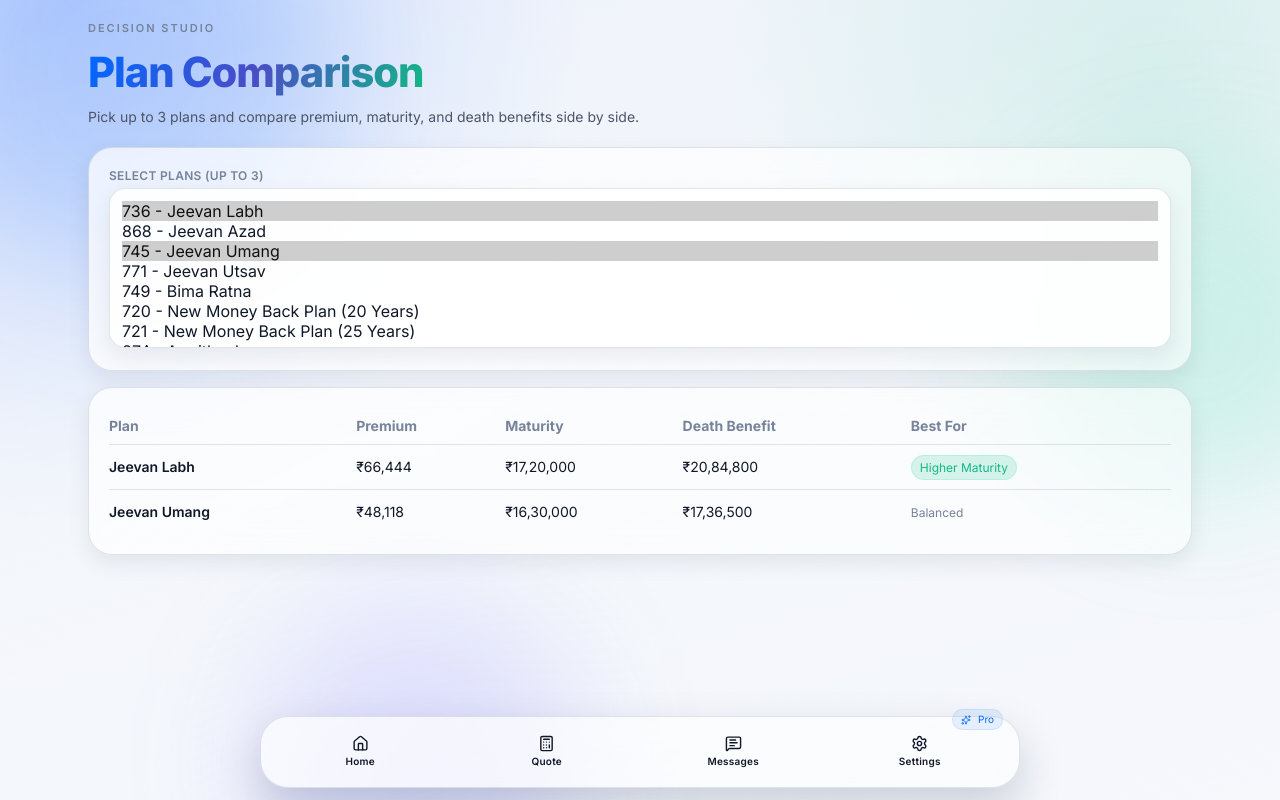
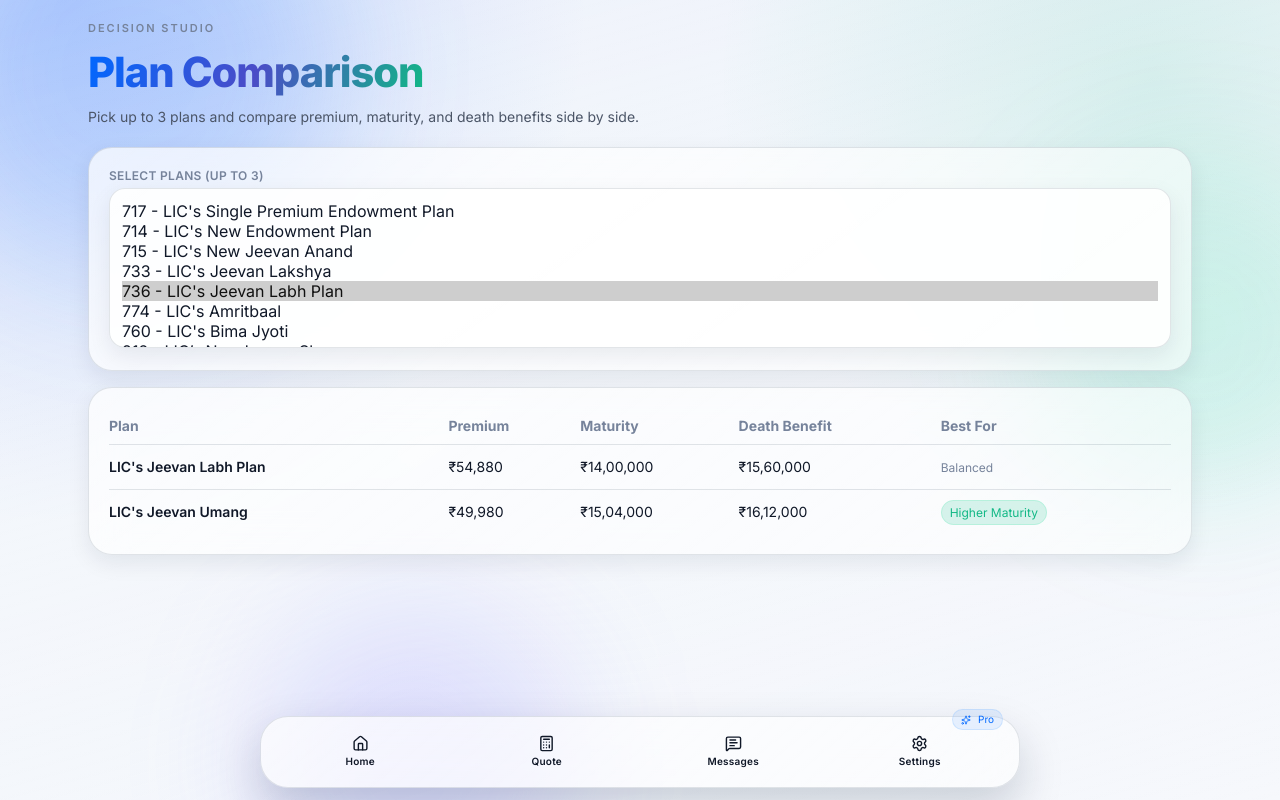
Before and after one commit to Kutral/Lic, a React (Vite) app: page /#/compare in a window 1280 px wide. Built offline with nearby package versions, Linux system fonts and the light colour scheme.

Commit message:
feat: refresh active LIC plans by category and improve plan picker UI

```diff
--- a/src/data/plans.ts
+++ b/src/data/plans.ts
@@ -1,4 +1,4 @@
-import type { LICPlan } from '../types'
+import type { LICPlan, PlanType } from '../types'
 
 const modeRebates = {
   yearly: 0.02,
@@ -7,19 +7,19 @@
   monthlySSS: -0.05,
 } as const
 
-export const plans: LICPlan[] = [
-  {
-    planNo: 736,
-    name: 'Jeevan Labh',
-    type: 'endowment',
+const defaultsByType: Record<
+  PlanType,
+  Pick<LICPlan, 'minAge' | 'maxAge' | 'minTerm' | 'maxTerm' | 'minSA' | 'maxSA' | 'premiumRates' | 'bonusRate' | 'gstCategory' | 'rebates' | 'riders'>
+> = {
+  endowment: {
     minAge: 8,
-    maxAge: 59,
-    minTerm: 16,
-    maxTerm: 25,
-    minSA: 200000,
-    maxSA: 10000000,
-    premiumRates: { '30': { '16': 69.8, '21': 54.5, '25': 47.4 } },
-    bonusRate: 45,
+    maxAge: 60,
+    minTerm: 10,
+    maxTerm: 35,
+    minSA: 100000,
+    maxSA: 50000000,
+    premiumRates: { '30': { '20': 58 } },
+    bonusRate: 40,
     gstCategory: 'life',
     rebates: {
       highSA: [
@@ -28,46 +28,16 @@
       ],
       mode: { ...modeRebates },
     },
-    riders: ['Accidental Benefit Rider', 'Term Rider'],
-    loyaltyAdditionRate: 0,
-    description: 'Limited premium endowment with reversionary bonus and FAB eligibility.',
-    features: ['Limited premium', 'Participating', 'Maturity + bonus'],
-    isActive: true,
-    lastVerified: '2026-02-18',
-    sourceRefs: ['https://licindia.in/web/guest/jeevan-labh-plan-no-736'],
+    riders: ['Accidental Benefit Rider', 'New Term Assurance Rider'],
   },
-  {
-    planNo: 868,
-    name: 'Jeevan Azad',
-    type: 'endowment',
-    minAge: 90 / 12,
-    maxAge: 50,
-    minTerm: 15,
-    maxTerm: 20,
+  wholelife: {
+    minAge: 0,
+    maxAge: 65,
+    minTerm: 12,
+    maxTerm: 35,
     minSA: 200000,
-    maxSA: 500000,
-    premiumRates: { '30': { '20': 56.2 } },
-    bonusRate: 38,
-    gstCategory: 'life',
-    rebates: { highSA: [{ min: 500000, ratePerThousand: 1 }], mode: { ...modeRebates } },
-    riders: ['Accidental Benefit Rider'],
-    description: 'Small-ticket guaranteed endowment focused on family protection.',
-    features: ['Guaranteed additions', 'Risk cover'],
-    isActive: false,
-    lastVerified: '2026-02-18',
-    sourceRefs: ['https://licindia.in/web/guest/jeevan-azad-plan-no-868'],
-  },
-  {
-    planNo: 745,
-    name: 'Jeevan Umang',
-    type: 'wholelife',
-    minAge: 90 / 12,
-    maxAge: 55,
-    minTerm: 15,
-    maxTerm: 30,
-    minSA: 200000,
-    maxSA: 20000000,
-    premiumRates: { '30': { '20': 52.1, '25': 46.7 } },
+    maxSA: 50000000,
+    premiumRates: { '30': { '20': 54 } },
     bonusRate: 42,
     gstCategory: 'life',
     rebates: {
@@ -77,312 +47,184 @@
       ],
       mode: { ...modeRebates },
     },
-    riders: ['Accidental Benefit Rider', 'Term Rider'],
-    description: 'Whole life with annual survival benefit after premium term.',
-    features: ['8% SA survival payout', 'Whole-life cover', 'Participating'],
-    isActive: true,
-    lastVerified: '2026-02-18',
-    sourceRefs: ['https://licindia.in/web/guest/jeevan-umang-plan-no-745'],
+    riders: ['Accidental Benefit Rider', 'New Term Assurance Rider'],
   },
-  {
-    planNo: 771,
-    name: 'Jeevan Utsav',
-    type: 'wholelife',
-    minAge: 90 / 12,
-    maxAge: 65,
-    minTerm: 5,
-    maxTerm: 16,
-    minSA: 500000,
-    maxSA: 50000000,
-    premiumRates: { '30': { '12': 88.2, '16': 68.1 } },
-    bonusRate: 0,
-    gstCategory: 'life',
-    rebates: { highSA: [{ min: 1000000, ratePerThousand: 2 }], mode: { ...modeRebates } },
-    riders: ['Accidental Benefit Rider'],
-    description: 'Non-par guaranteed lifelong income variant after premium paying term.',
-    features: ['Guaranteed additions', 'Lifetime income options'],
-    isActive: true,
-    lastVerified: '2026-02-18',
-    sourceRefs: ['https://licindia.in/web/guest/jeevan-utsav-plan-no-771'],
-  },
-  {
-    planNo: 749,
-    name: 'Bima Ratna',
-    type: 'moneyback',
-    minAge: 5,
-    maxAge: 55,
+  moneyback: {
+    minAge: 13,
+    maxAge: 60,
     minTerm: 15,
-    maxTerm: 20,
-    minSA: 5000000,
-    maxSA: 200000000,
-    premiumRates: { '30': { '15': 84.2, '20': 67.8 } },
-    bonusRate: 0,
-    gstCategory: 'life',
-    rebates: {
-      highSA: [
-        { min: 10000000, max: 24900000, ratePerThousand: 2 },
-        { min: 25000000, ratePerThousand: 3 },
-      ],
-      mode: { ...modeRebates },
-    },
-    riders: ['Accidental Benefit Rider'],
-    survivalBenefits: [
-      { year: 13, percentage: 25 },
-      { year: 16, percentage: 25 },
-    ],
-    description: 'High-ticket non-par guaranteed money back with loyalty addition.',
-    features: ['Guaranteed payouts', 'Loyalty additions'],
-    isActive: true,
-    lastVerified: '2026-02-18',
-    sourceRefs: ['https://licindia.in/web/guest/bima-ratna-plan-no-749'],
-  },
-  {
-    planNo: 720,
-    name: 'New Money Back Plan (20 Years)',
-    type: 'moneyback',
-    minAge: 13,
-    maxAge: 50,
-    minTerm: 20,
-    maxTerm: 20,
+    maxTerm: 25,
     minSA: 200000,
-    maxSA: 10000000,
-    premiumRates: { '30': { '20': 64.4 } },
-    bonusRate: 43,
+    maxSA: 25000000,
+    premiumRates: { '30': { '20': 64 } },
+    bonusRate: 38,
     gstCategory: 'life',
     rebates: { highSA: [{ min: 500000, ratePerThousand: 1.5 }], mode: { ...modeRebates } },
-    riders: ['Accidental Benefit Rider', 'Term Rider'],
-    survivalBenefits: [
-      { year: 5, percentage: 20 },
-      { year: 10, percentage: 20 },
-      { year: 15, percentage: 20 },
-    ],
-    description: 'Participating money-back with periodic survival benefits.',
-    features: ['Periodic payouts', 'Bonus participation'],
-    isActive: true,
-    lastVerified: '2026-02-18',
-    sourceRefs: ['https://licindia.in/web/guest/new-money-back-plan-20-years-plan-no-720'],
+    riders: ['Accidental Benefit Rider', 'New Term Assurance Rider'],
   },
-  {
-    planNo: 721,
-    name: 'New Money Back Plan (25 Years)',
-    type: 'moneyback',
-    minAge: 13,
-    maxAge: 45,
-    minTerm: 25,
-    maxTerm: 25,
-    minSA: 200000,
-    maxSA: 10000000,
-    premiumRates: { '30': { '25': 52.1 } },
-    bonusRate: 45,
-    gstCategory: 'life',
-    rebates: { highSA: [{ min: 500000, ratePerThousand: 1.5 }], mode: { ...modeRebates } },
-    riders: ['Accidental Benefit Rider', 'Term Rider'],
-    survivalBenefits: [
-      { year: 5, percentage: 15 },
-      { year: 10, percentage: 15 },
-      { year: 15, percentage: 15 },
-      { year: 20, percentage: 15 },
-    ],
-    description: 'Long-duration participating money-back with periodic liquidity.',
-    features: ['Long term', 'Bonus + FAB'],
-    isActive: true,
-    lastVerified: '2026-02-18',
-    sourceRefs: ['https://licindia.in/web/guest/new-money-back-plan-25-years-plan-no-721'],
-  },
-  {
-    planNo: 874,
-    name: 'Amritbaal',
-    type: 'child',
-    minAge: 30 / 12,
-    maxAge: 13,
-    minTerm: 18,
-    maxTerm: 25,
-    minSA: 200000,
-    maxSA: 5000000,
-    premiumRates: { '5': { '20': 43.7 } },
-    bonusRate: 0,
-    gstCategory: 'life',
-    rebates: { highSA: [{ min: 500000, ratePerThousand: 1 }], mode: { ...modeRebates } },
-    riders: ['Premium Waiver Benefit Rider'],
-    description: 'Child future plan with guaranteed additions and maturity flexibility.',
-    features: ['Deferred vesting', 'Guaranteed additions'],
-    isActive: true,
-    lastVerified: '2026-02-18',
-    sourceRefs: ['https://licindia.in/web/guest/amritbaal-plan-no-874'],
-  },
-  {
-    planNo: 732,
-    name: 'New Children Money Back Plan',
-    type: 'child',
+  child: {
     minAge: 0,
-    maxAge: 12,
-    minTerm: 15,
+    maxAge: 17,
+    minTerm: 10,
     maxTerm: 25,
     minSA: 100000,
     maxSA: 10000000,
-    premiumRates: { '5': { '20': 48.9 } },
-    bonusRate: 42,
+    premiumRates: { '10': { '20': 48 } },
+    bonusRate: 35,
     gstCategory: 'life',
-    rebates: { highSA: [{ min: 500000, ratePerThousand: 1.5 }], mode: { ...modeRebates } },
+    rebates: { highSA: [{ min: 500000, ratePerThousand: 1.2 }], mode: { ...modeRebates } },
     riders: ['Premium Waiver Benefit Rider'],
-    survivalBenefits: [
-      { year: 18, percentage: 20 },
-      { year: 20, percentage: 20 },
-      { year: 22, percentage: 20 },
-    ],
-    description: 'Child money-back for milestone payouts at higher education ages.',
-    features: ['Education milestone payouts', 'Participating'],
-    isActive: true,
-    lastVerified: '2026-02-18',
-    sourceRefs: ['https://licindia.in/web/guest/new-children-money-back-plan-no-732'],
   },
-  {
-    planNo: 954,
-    name: 'Tech Term',
-    type: 'term',
+  term: {
     minAge: 18,
     maxAge: 65,
     minTerm: 10,
     maxTerm: 40,
-    minSA: 5000000,
+    minSA: 500000,
     maxSA: 500000000,
-    premiumRates: { '30': { '20': 6.9, '30': 8.4 } },
+    premiumRates: { '30': { '20': 8 } },
     bonusRate: 0,
     gstCategory: 'life',
     rebates: { highSA: [{ min: 10000000, ratePerThousand: 0.5 }], mode: { ...modeRebates } },
-    riders: ['Accidental Benefit Rider', 'Term Rider'],
-    description: 'Pure protection online term with level/increasing sum assured options.',
-    features: ['High SA', 'Optional rider combinations'],
-    isActive: true,
-    lastVerified: '2026-02-18',
-    sourceRefs: ['https://licindia.in/web/guest/tech-term-plan-no-954'],
+    riders: ['Accidental Benefit Rider', 'New Term Assurance Rider'],
   },
-  {
-    planNo: 875,
-    name: 'Yuva Term',
-    type: 'term',
-    minAge: 18,
-    maxAge: 45,
-    minTerm: 15,
-    maxTerm: 40,
-    minSA: 5000000,
-    maxSA: 500000000,
-    premiumRates: { '28': { '25': 7.1, '35': 8.6 } },
-    bonusRate: 0,
-    gstCategory: 'life',
-    rebates: { highSA: [{ min: 10000000, ratePerThousand: 0.5 }], mode: { ...modeRebates } },
-    riders: ['Accidental Benefit Rider'],
-    description: 'Youth-focused pure protection term plan.',
-    features: ['Entry age focused on young earners', 'Flexible premium payment'],
-    isActive: true,
-    lastVerified: '2026-02-18',
-    sourceRefs: ['https://licindia.in/web/guest/yuva-term-plan-no-875'],
-  },
-  {
-    planNo: 867,
-    name: 'New Jeevan Shanti',
-    type: 'pension',
+  pension: {
     minAge: 30,
-    maxAge: 79,
-    minTerm: 5,
-    maxTerm: 20,
-    minSA: 150000,
-    maxSA: 100000000,
-    premiumRates: { '45': { '10': 90.2 } },
-    bonusRate: 0,
-    gstCategory: 'life',
-    rebates: { highSA: [{ min: 500000, ratePerThousand: 2 }], mode: { ...modeRebates } },
-    riders: [],
-    description: 'Deferred annuity pension with single/regular premium options.',
-    features: ['Annuity options', 'Deferred pension'],
-    isActive: true,
-    lastVerified: '2026-02-18',
-    sourceRefs: ['https://licindia.in/web/guest/new-jeevan-shanti-plan-no-867'],
-  },
-  {
-    planNo: 862,
-    name: 'Saral Pension',
-    type: 'pension',
-    minAge: 40,
     maxAge: 80,
     minTerm: 5,
     maxTerm: 99,
     minSA: 150000,
     maxSA: 100000000,
-    premiumRates: { '50': { '10': 95.3 } },
+    premiumRates: { '50': { '10': 95 } },
     bonusRate: 0,
     gstCategory: 'life',
     rebates: { highSA: [{ min: 500000, ratePerThousand: 1 }], mode: { ...modeRebates } },
     riders: [],
-    description: 'Standard immediate annuity product under regulatory format.',
-    features: ['Immediate annuity', 'Joint life option'],
-    isActive: true,
-    lastVerified: '2026-02-18',
-    sourceRefs: ['https://licindia.in/web/guest/saral-pension-plan-no-862'],
   },
-  {
-    planNo: 873,
-    name: 'Index Plus',
-    type: 'ulip',
-    minAge: 90 / 12,
+  ulip: {
+    minAge: 0.75,
     maxAge: 60,
     minTerm: 10,
     maxTerm: 25,
     minSA: 100000,
     maxSA: 20000000,
-    premiumRates: { '30': { '10': 95, '20': 74 } },
+    premiumRates: { '30': { '15': 78 } },
     bonusRate: 0,
     gstCategory: 'ulip',
     rebates: { highSA: [{ min: 500000, ratePerThousand: 1 }], mode: { ...modeRebates } },
-    riders: ['Accidental Death & Disability Benefit Rider'],
-    description: 'Unit-linked protection + market participation with fund switches.',
-    features: ['ULIP funds', 'Market-linked value'],
-    isActive: true,
-    lastVerified: '2026-02-18',
-    sourceRefs: ['https://licindia.in/web/guest/index-plus-plan-no-873'],
+    riders: ['Linked Accidental Death Benefit Rider'],
   },
-  {
-    planNo: 861,
-    name: 'Micro Bachat',
-    type: 'micro',
+  micro: {
     minAge: 18,
     maxAge: 55,
     minTerm: 10,
-    maxTerm: 15,
+    maxTerm: 20,
     minSA: 50000,
     maxSA: 200000,
-    premiumRates: { '30': { '10': 109.5, '15': 83.8 } },
-    bonusRate: 28,
+    premiumRates: { '30': { '10': 108 } },
+    bonusRate: 22,
     gstCategory: 'life',
     rebates: { highSA: [], mode: { ...modeRebates } },
     riders: ['Accidental Benefit Rider'],
-    description: 'Micro-insurance savings plan with affordable premium size.',
-    features: ['Low ticket size', 'Participating micro plan'],
-    isActive: true,
+  },
+}
+
+const mkPlan = (input: {
+  planNo: number
+  name: string
+  type: PlanType
+  description: string
+  features: string[]
+  sourceRefs: string[]
+  minAge?: number
+  maxAge?: number
+  minTerm?: number
+  maxTerm?: number
+  minSA?: number
+  maxSA?: number
+  premiumRates?: LICPlan['premiumRates']
+  bonusRate?: number
+  gstCategory?: LICPlan['gstCategory']
+  riders?: string[]
+  survivalBenefits?: { year: number; percentage: number }[]
+  isActive?: boolean
+}): LICPlan => {
+  const d = defaultsByType[input.type]
+  return {
+    planNo: input.planNo,
+    name: input.name,
+    type: input.type,
+    minAge: input.minAge ?? d.minAge,
+    maxAge: input.maxAge ?? d.maxAge,
+    minTerm: input.minTerm ?? d.minTerm,
+    maxTerm: input.maxTerm ?? d.maxTerm,
+    minSA: input.minSA ?? d.minSA,
+    maxSA: input.maxSA ?? d.maxSA,
+    premiumRates: input.premiumRates ?? d.premiumRates,
+    bonusRate: input.bonusRate ?? d.bonusRate,
+    gstCategory: input.gstCategory ?? d.gstCategory,
+    rebates: d.rebates,
+    riders: input.riders ?? d.riders,
+    survivalBenefits: input.survivalBenefits,
+    description: input.description,
+    features: input.features,
+    isActive: input.isActive ?? true,
     lastVerified: '2026-02-18',
-    sourceRefs: ['https://licindia.in/web/guest/micro-bachat-plan-no-861'],
-  },
-  {
-    planNo: 751,
-    name: 'Bhagya Lakshmi',
-    type: 'micro',
-    minAge: 18,
-    maxAge: 55,
-    minTerm: 10,
-    maxTerm: 15,
-    minSA: 50000,
-    maxSA: 200000,
-    premiumRates: { '30': { '10': 112.7 } },
-    bonusRate: 25,
-    gstCategory: 'life',
-    rebates: { highSA: [], mode: { ...modeRebates } },
-    riders: [],
-    description: 'Single-ticket focused micro-insurance protection + savings plan.',
-    features: ['Micro segment', 'Simple underwriting'],
-    isActive: true,
-    lastVerified: '2026-02-18',
-    sourceRefs: ['https://licindia.in/web/guest/bhagya-lakshmi-plan-no-751'],
-  },
+    sourceRefs: input.sourceRefs,
+  }
+}
+
+export const plans: LICPlan[] = [
+  // Endowment Plans (official LIC insurance-plan table)
+  mkPlan({ planNo: 717, name: "LIC's Single Premium Endowment Plan", type: 'endowment', description: 'Single premium endowment savings and protection.', features: ['Single premium', 'Savings + life cover'], sourceRefs: ['https://licindia.in/web/guest/insurance-plan'] }),
+  mkPlan({ planNo: 714, name: "LIC's New Endowment Plan", type: 'endowment', description: 'Participating endowment with risk cover and maturity corpus.', features: ['Participating', 'Maturity + bonus'], sourceRefs: ['https://licindia.in/web/guest/insurance-plan'] }),
+  mkPlan({ planNo: 715, name: "LIC's New Jeevan Anand", type: 'endowment', description: 'Endowment with lifelong coverage after maturity.', features: ['Whole-life continuation', 'Bonus eligible'], sourceRefs: ['https://licindia.in/web/guest/insurance-plan'] }),
+  mkPlan({ planNo: 733, name: "LIC's Jeevan Lakshya", type: 'endowment', description: 'Family-oriented endowment with maturity and protection focus.', features: ['Family protection', 'Participating'], sourceRefs: ['https://licindia.in/web/guest/insurance-plan'] }),
+  mkPlan({ planNo: 736, name: "LIC's Jeevan Labh Plan", type: 'endowment', description: 'Limited premium endowment with bonus participation.', features: ['Limited premium', 'Participating'], sourceRefs: ['https://licindia.in/web/guest/insurance-plan'] }),
+  mkPlan({ planNo: 774, name: "LIC's Amritbaal", type: 'child', description: 'Child-focused savings with protection features.', features: ['Child plan', 'Future corpus'], sourceRefs: ['https://licindia.in/web/guest/insurance-plan'] }),
+  mkPlan({ planNo: 760, name: "LIC's Bima Jyoti", type: 'endowment', description: 'Non-linked, non-participating savings product.', features: ['Guaranteed additions', 'Protection + savings'], sourceRefs: ['https://licindia.in/web/guest/insurance-plan'] }),
+  mkPlan({ planNo: 912, name: 'LIC’s Nav Jeevan Shree', type: 'endowment', description: 'High-value participating endowment plan.', features: ['High ticket', 'Participating'], sourceRefs: ['https://licindia.in/web/guest/insurance-plan'] }),
+  mkPlan({ planNo: 911, name: 'LIC’s Nav Jeevan Shree -Single Premium', type: 'endowment', description: 'Single premium variant of Nav Jeevan Shree.', features: ['Single premium', 'High-value'], sourceRefs: ['https://licindia.in/web/guest/insurance-plan'] }),
+  mkPlan({ planNo: 881, name: "LIC's Bima Lakshmi", type: 'endowment', description: 'Limited premium savings plan with periodic liquidity.', features: ['Limited premium', 'Savings'], sourceRefs: ['https://licindia.in/web/guest/insurance-plan'] }),
+
+  // Whole Life Plans
+  mkPlan({ planNo: 745, name: "LIC's Jeevan Umang", type: 'wholelife', description: 'Whole life plan with annual survival payouts.', features: ['Whole-life cover', 'Annual benefits'], sourceRefs: ['https://licindia.in/web/guest/insurance-plan'] }),
+  mkPlan({ planNo: 771, name: "LIC's Jeevan Utsav", type: 'wholelife', description: 'Guaranteed benefit whole life product.', features: ['Guaranteed benefits', 'Whole-life cover'], sourceRefs: ['https://licindia.in/web/guest/insurance-plan'] }),
+  mkPlan({ planNo: 883, name: "LIC's Jeevan Utsav Single Premium", type: 'wholelife', description: 'Single premium whole life variant.', features: ['Single premium', 'Guaranteed benefits'], sourceRefs: ['https://licindia.in/web/guest/insurance-plan'] }),
+
+  // Money Back Plans
+  mkPlan({ planNo: 748, name: 'LIC’s Bima Shree', type: 'moneyback', description: 'Money-back plan with periodic survival benefits.', features: ['Periodic payouts', 'Savings + life cover'], sourceRefs: ['https://licindia.in/web/guest/insurance-plan'], minSA: 1000000 }),
+  mkPlan({ planNo: 720, name: "LIC's New Money Back Plan- 20 Years", type: 'moneyback', description: '20-year money-back with regular payouts.', features: ['20-year term', 'Periodic payouts'], sourceRefs: ['https://licindia.in/web/guest/insurance-plan'], survivalBenefits: [{ year: 5, percentage: 20 }, { year: 10, percentage: 20 }, { year: 15, percentage: 20 }] }),
+  mkPlan({ planNo: 721, name: "LIC's New Money Back Plan-25 years", type: 'moneyback', description: '25-year money-back with staged benefits.', features: ['25-year term', 'Periodic payouts'], sourceRefs: ['https://licindia.in/web/guest/insurance-plan'], survivalBenefits: [{ year: 5, percentage: 15 }, { year: 10, percentage: 15 }, { year: 15, percentage: 15 }, { year: 20, percentage: 15 }] }),
+  mkPlan({ planNo: 732, name: "LIC's New Children's Money Back Plan", type: 'child', description: 'Children money-back plan for education milestones.', features: ['Child plan', 'Milestone payouts'], sourceRefs: ['https://licindia.in/web/guest/insurance-plan'] }),
+  mkPlan({ planNo: 734, name: "LIC's Jeevan Tarun", type: 'child', description: 'Children-focused money back plan.', features: ['Child plan', 'Education support'], sourceRefs: ['https://licindia.in/web/guest/insurance-plan'] }),
+
+  // Term Assurance Plans
+  mkPlan({ planNo: 876, name: 'LIC’s Digi Term', type: 'term', description: 'Digital pure protection term product.', features: ['Online term', 'Pure risk cover'], sourceRefs: ['https://licindia.in/web/guest/insurance-plan'] }),
+  mkPlan({ planNo: 878, name: 'LIC’s Digi Credit Life', type: 'term', description: 'Credit-linked digital term product.', features: ['Credit-linked', 'Online'], sourceRefs: ['https://licindia.in/web/guest/insurance-plan'] }),
+  mkPlan({ planNo: 877, name: 'LIC’s Yuva Credit Life', type: 'term', description: 'Credit life cover focused on youth segment.', features: ['Credit life', 'Youth-focused'], sourceRefs: ['https://licindia.in/web/guest/insurance-plan'] }),
+  mkPlan({ planNo: 875, name: 'LIC’s Yuva Term', type: 'term', description: 'Pure term protection for young earners.', features: ['Pure term', 'Flexible cover'], sourceRefs: ['https://licindia.in/web/guest/insurance-plan'] }),
+  mkPlan({ planNo: 954, name: "LIC's New Tech-Term", type: 'term', description: 'Online term plan with high protection option.', features: ['High SA', 'Online purchase'], sourceRefs: ['https://licindia.in/web/guest/insurance-plan'] }),
+  mkPlan({ planNo: 955, name: "LIC's New Jeevan Amar", type: 'term', description: 'Non-linked pure risk premium term plan.', features: ['Pure protection', 'Multiple payout choices'], sourceRefs: ['https://licindia.in/web/guest/insurance-plan'] }),
+  mkPlan({ planNo: 859, name: "LIC's Saral Jeevan Bima", type: 'term', description: 'Standardized simple term insurance product.', features: ['Simple term', 'Standard product'], sourceRefs: ['https://licindia.in/web/guest/insurance-plan'] }),
+  mkPlan({ planNo: 887, name: 'LIC’s Bima Kavach', type: 'term', description: 'Term assurance product with focused protection.', features: ['Term assurance', 'Risk protection'], sourceRefs: ['https://licindia.in/web/guest/insurance-plan'] }),
+
+  // Pension Plans
+  mkPlan({ planNo: 867, name: "LIC's New Pension Plus", type: 'pension', description: 'Pension-linked market associated plan.', features: ['Retirement corpus', 'Long horizon'], sourceRefs: ['https://licindia.in/pension-plan'] }),
+  mkPlan({ planNo: 857, name: "LIC's Jeevan Akshay-VII", type: 'pension', description: 'Immediate annuity pension product.', features: ['Immediate annuity', 'Retirement income'], sourceRefs: ['https://licindia.in/pension-plan'] }),
+  mkPlan({ planNo: 758, name: 'LIC’s New Jeevan Shanti', type: 'pension', description: 'Deferred annuity pension plan.', features: ['Deferred annuity', 'Guaranteed pension options'], sourceRefs: ['https://licindia.in/pension-plan'] }),
+  mkPlan({ planNo: 862, name: "LIC's Saral Pension", type: 'pension', description: 'Standard annuity pension plan.', features: ['Immediate annuity', 'Standardized structure'], sourceRefs: ['https://licindia.in/pension-plan'] }),
+  mkPlan({ planNo: 879, name: 'LIC’s Smart Pension', type: 'pension', description: 'Retirement income planning pension product.', features: ['Pension income', 'Retirement planning'], sourceRefs: ['https://licindia.in/pension-plan'] }),
+
+  // Unit Linked Plans
+  mkPlan({ planNo: 873, name: "LIC's Index Plus", type: 'ulip', description: 'Unit linked savings and protection plan.', features: ['Market linked', 'Fund options'], sourceRefs: ['https://licindia.in/unit-linked-plans'] }),
+  mkPlan({ planNo: 749, name: "LIC's Nivesh Plus", type: 'ulip', description: 'Single premium unit linked plan.', features: ['Single premium', 'ULIP'], sourceRefs: ['https://licindia.in/unit-linked-plans'] }),
+  mkPlan({ planNo: 752, name: "LIC's SIIP", type: 'ulip', description: 'Systematic investment and insurance ULIP plan.', features: ['Regular premium', 'ULIP'], sourceRefs: ['https://licindia.in/unit-linked-plans'] }),
+  mkPlan({ planNo: 886, name: "LIC's Protection Plus", type: 'ulip', description: 'ULIP variant with additional protection orientation.', features: ['ULIP', 'Protection focus'], sourceRefs: ['https://licindia.in/unit-linked-plans'] }),
+
+  // Micro Insurance Plans
+  mkPlan({ planNo: 751, name: "LIC's Micro Bachat", type: 'micro', description: 'Micro insurance savings plan.', features: ['Low-ticket insurance', 'Savings support'], sourceRefs: ['https://licindia.in/micro-insurance-plans'] }),
+  mkPlan({ planNo: 880, name: "LIC's Jan Suraksha", type: 'micro', description: 'Micro insurance protection-oriented plan.', features: ['Micro cover', 'Affordable premium'], sourceRefs: ['https://licindia.in/micro-insurance-plans'] }),
 ]
 
 export const planMap = new Map(plans.map((plan) => [plan.planNo, plan]))
```
Also changed, not shown: src/components/calculator/PremiumForm.tsx (+64 -22 lines), 1 other file (tests, documents, lock files or other folders).
